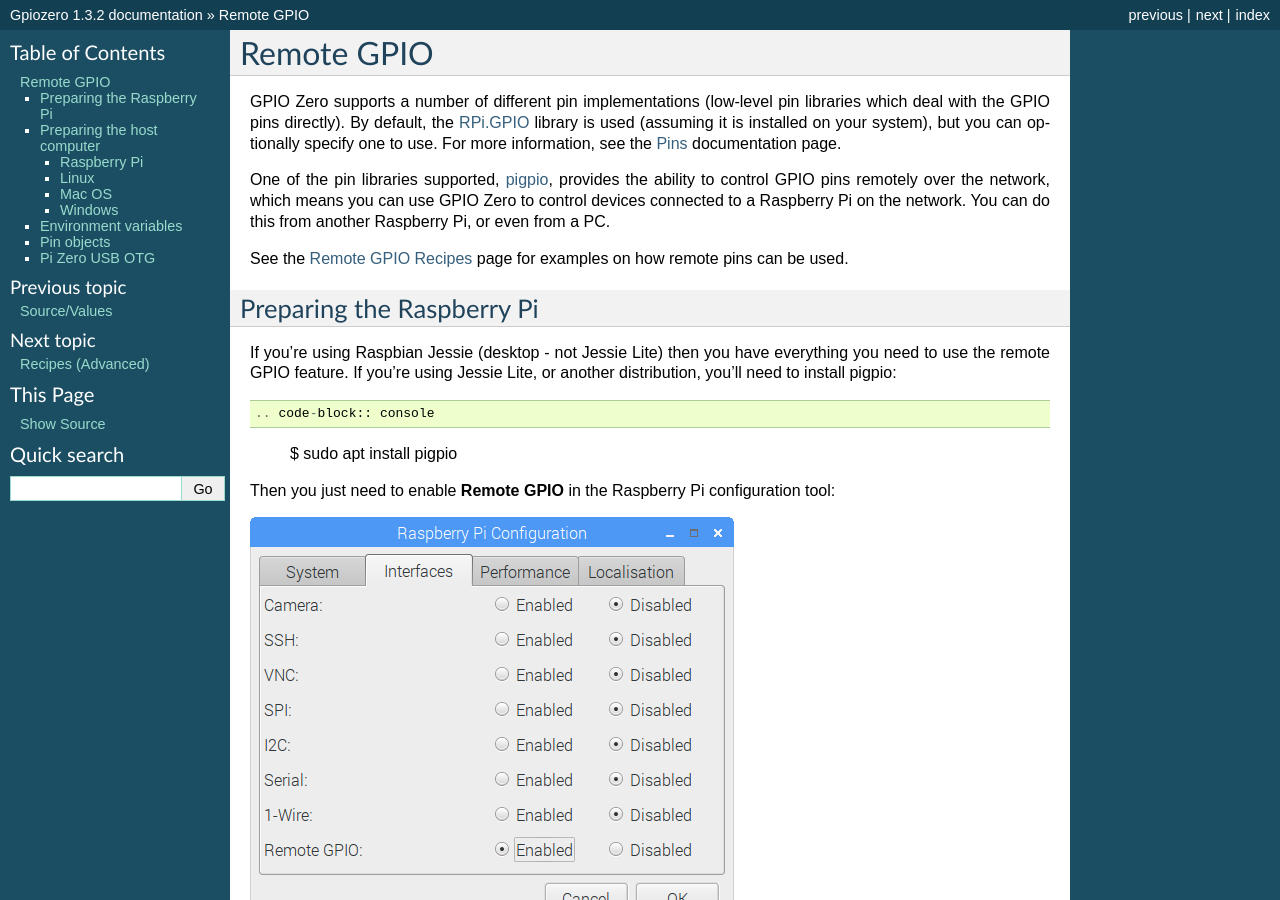
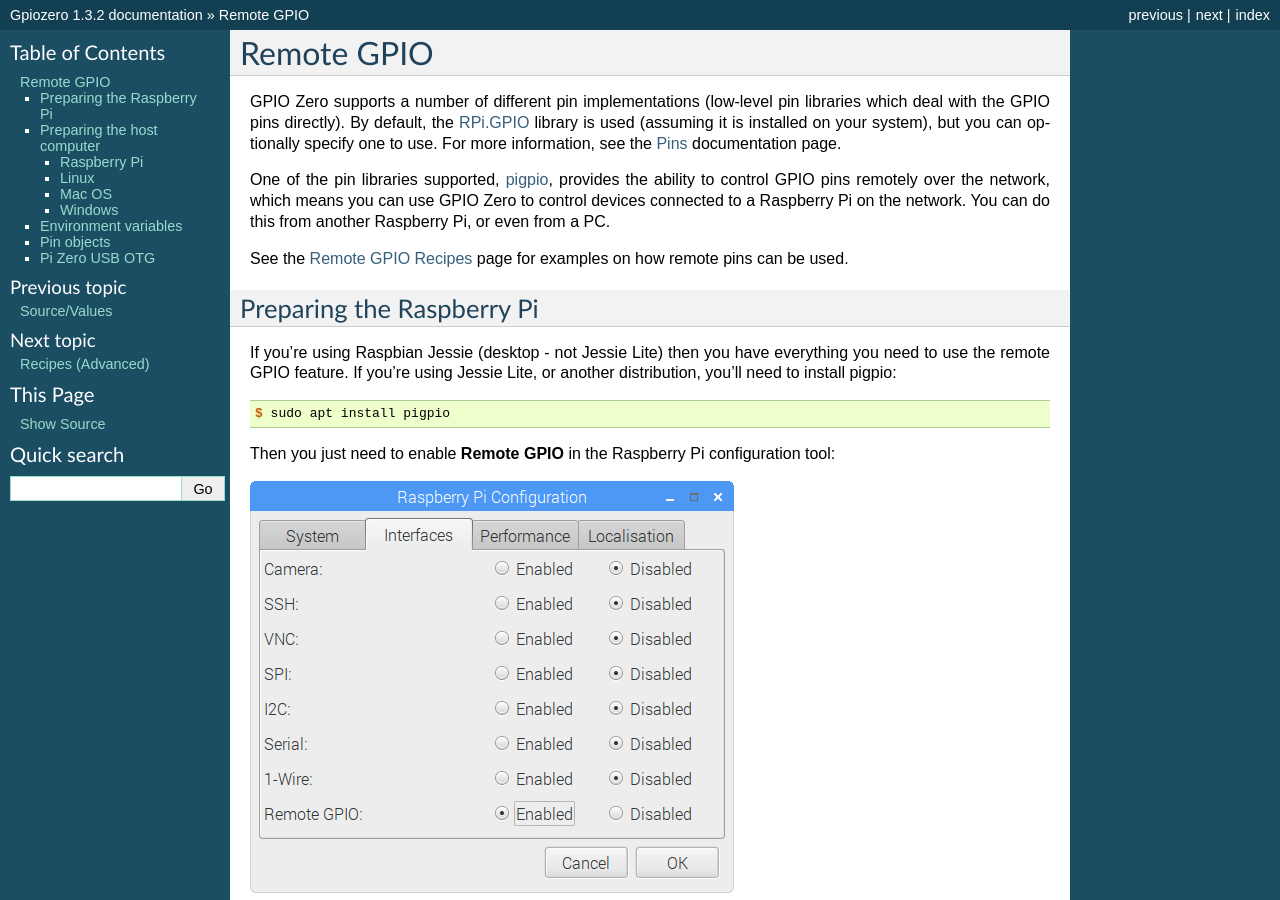
Before and after one commit to gpiozero/gpiozero, a Sphinx documentation site: the page built from docs/remote_gpio.rst, in a window 1280 px wide and 900 px high. Built offline with Sphinx 7.4.7, drawn with Linux system fonts in a browser that asks for light colours.

Commit message:
Minor formatting fixes

```diff
--- a/docs/remote_gpio.rst
+++ b/docs/remote_gpio.rst
@@ -23,7 +23,7 @@
 
 If you're using Raspbian Jessie (desktop - not Jessie Lite) then you have
 everything you need to use the remote GPIO feature. If you're using Jessie
-Lite, or another distribution, you'll need to install pigpio::
+Lite, or another distribution, you'll need to install pigpio:
 
 .. code-block:: console
 
@@ -52,7 +52,9 @@
     $ sudo pigpiod -n localhost -n 192.168.1.65 # allow localhost and 192.168.1.65 only
 
 You will need to launch the pigpio daemon every time you wish to use this
-feature. To automate running the daemon at boot time::
+feature. To automate running the daemon at boot time:
+
+.. code-block:: console
 
     $ sudo systemctl enable pigpiod
 
```
